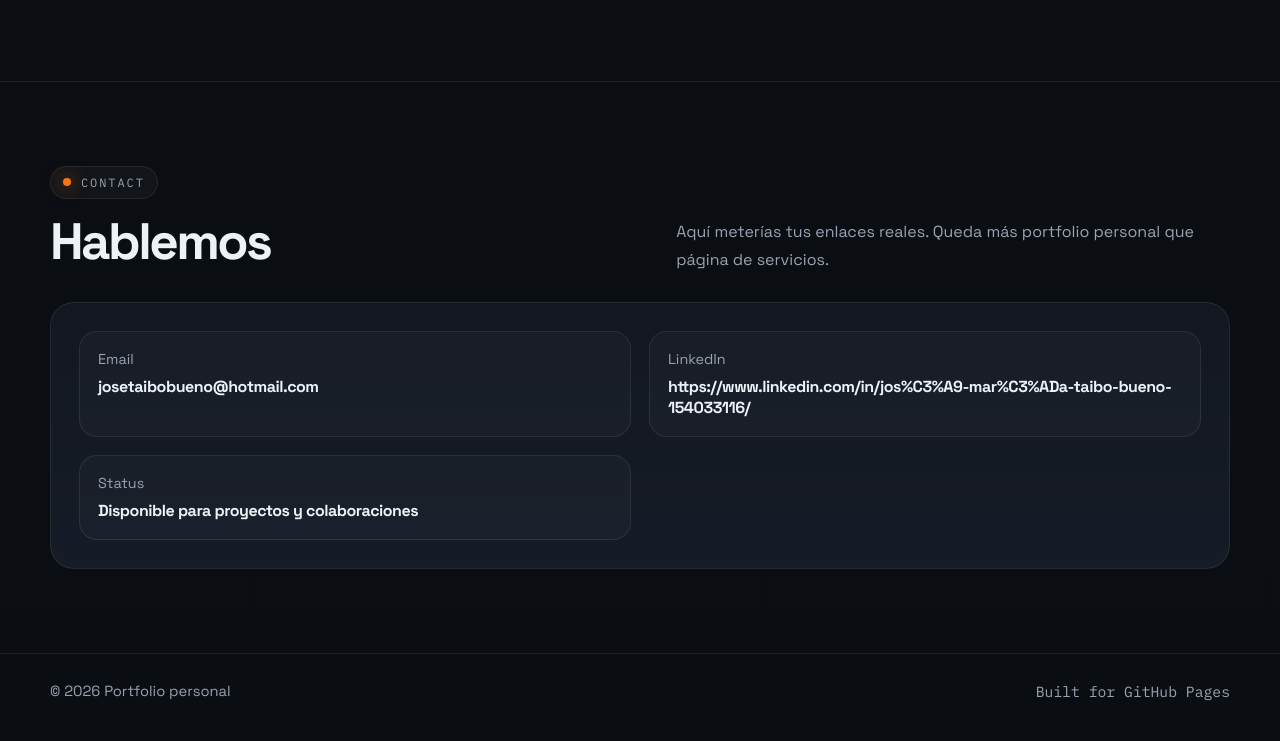
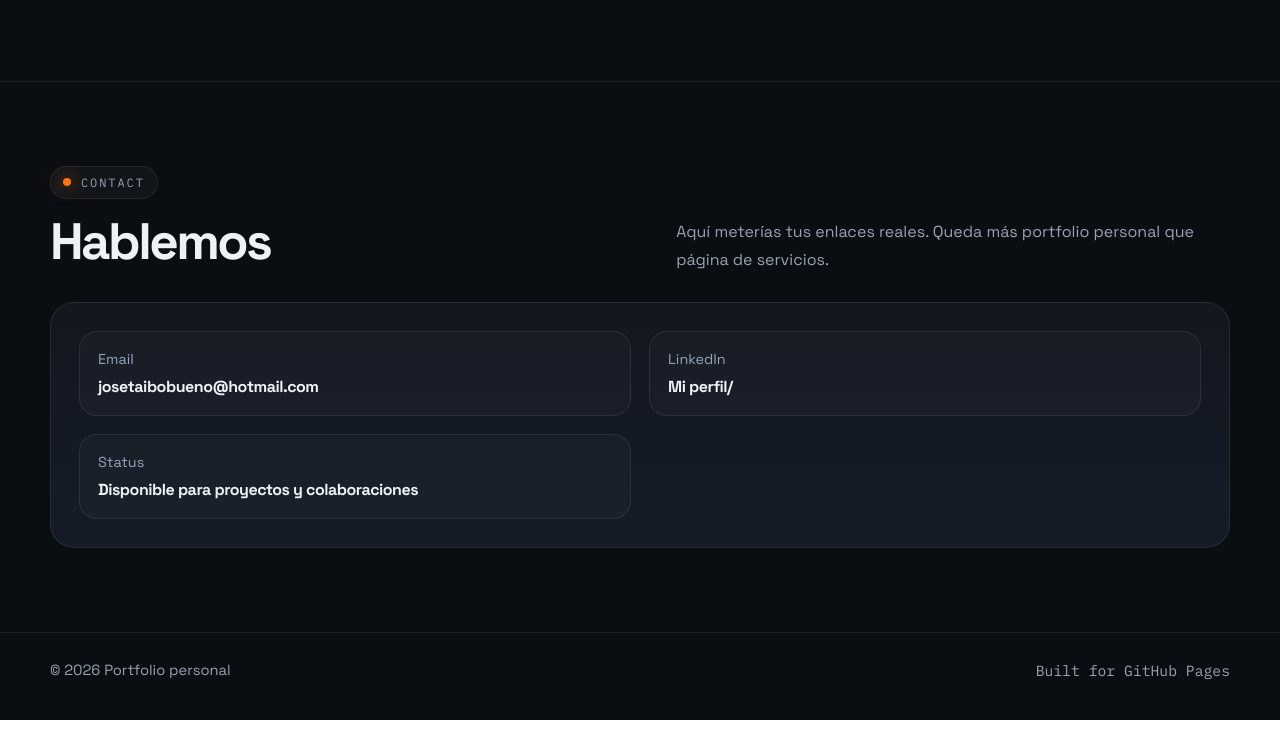
Before and after one commit to JoseTabu/josetabu.github.io, a plain HTML site: page index.html in a window 1280 px wide. Shown: the part 2470-3211 px from the top of the page. After the commit the page ends 3190 px from the top, so only its background shows below. Drawn offline with Linux system fonts and the light colour scheme.

Commit message:
Update index.html

```diff
--- a/index.html
+++ b/index.html
@@ -641,9 +641,9 @@
 
 
 
-        <a class="contact-item" href="https://www.linkedin.com/in/tuusuario/" target="_blank" rel="noopener noreferrer">
+        <a class="contact-item" href="https://www.linkedin.com/in/jos%C3%A9-mar%C3%ADa-taibo-bueno-154033116/" target="_blank" rel="noopener noreferrer">
           <span>LinkedIn</span>
-          <strong>https://www.linkedin.com/in/jos%C3%A9-mar%C3%ADa-taibo-bueno-154033116/</strong>
+          <strong>Mi perfil/</strong>
         </a>
 
         <div class="contact-item">
```
